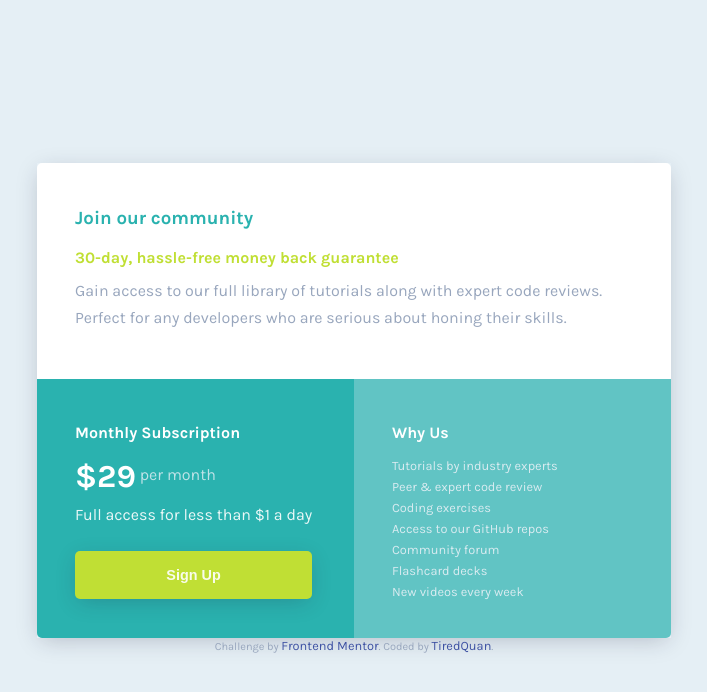
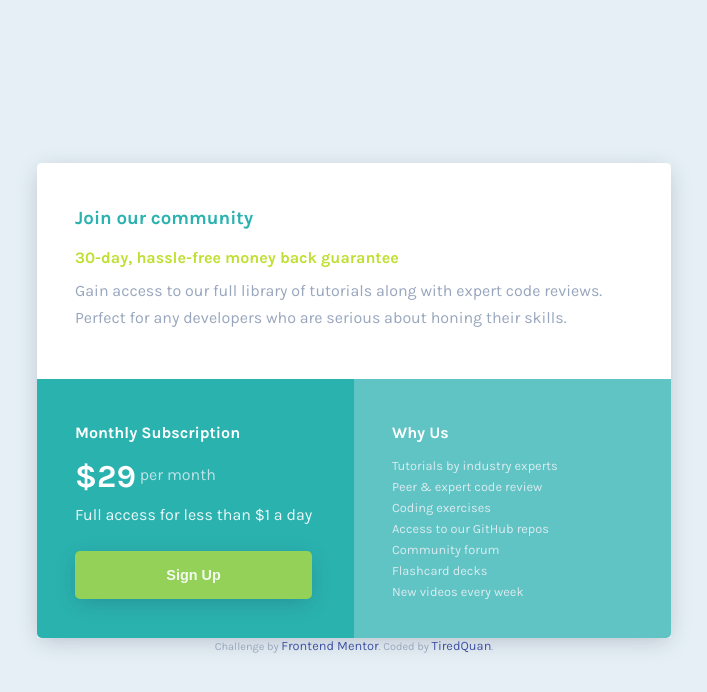
Before and after one commit to TiredQuan/single-price-grid-component-master, a plain HTML site: page index.html in a window 1280 px wide. In both pictures the pointer is over the button "Sign Up". Shown: the whole page, without its empty margins (286-993 px from the left). Drawn offline with nearby package versions, Linux system fonts and the light colour scheme; files that its build step writes are made by us from their sources.

Commit message:
added a hover state

```diff
--- a/dist/css/main.css
+++ b/dist/css/main.css
@@ -193,4 +193,8 @@ a {
     margin-top: 17px;
   }
 }
+
+#sign-up:hover {
+  background-color: rgba(192, 223, 52, 0.7);
+}
 /*# sourceMappingURL=main.css.map */
--- a/dist/scss/main.scss
+++ b/dist/scss/main.scss
@@ -97,3 +97,6 @@
 
     }
 }
+#sign-up:hover {
+    background-color: rgba($bright-yellow,$alpha: 0.7);
+}
```
Also changed, not shown: 1 other file.
